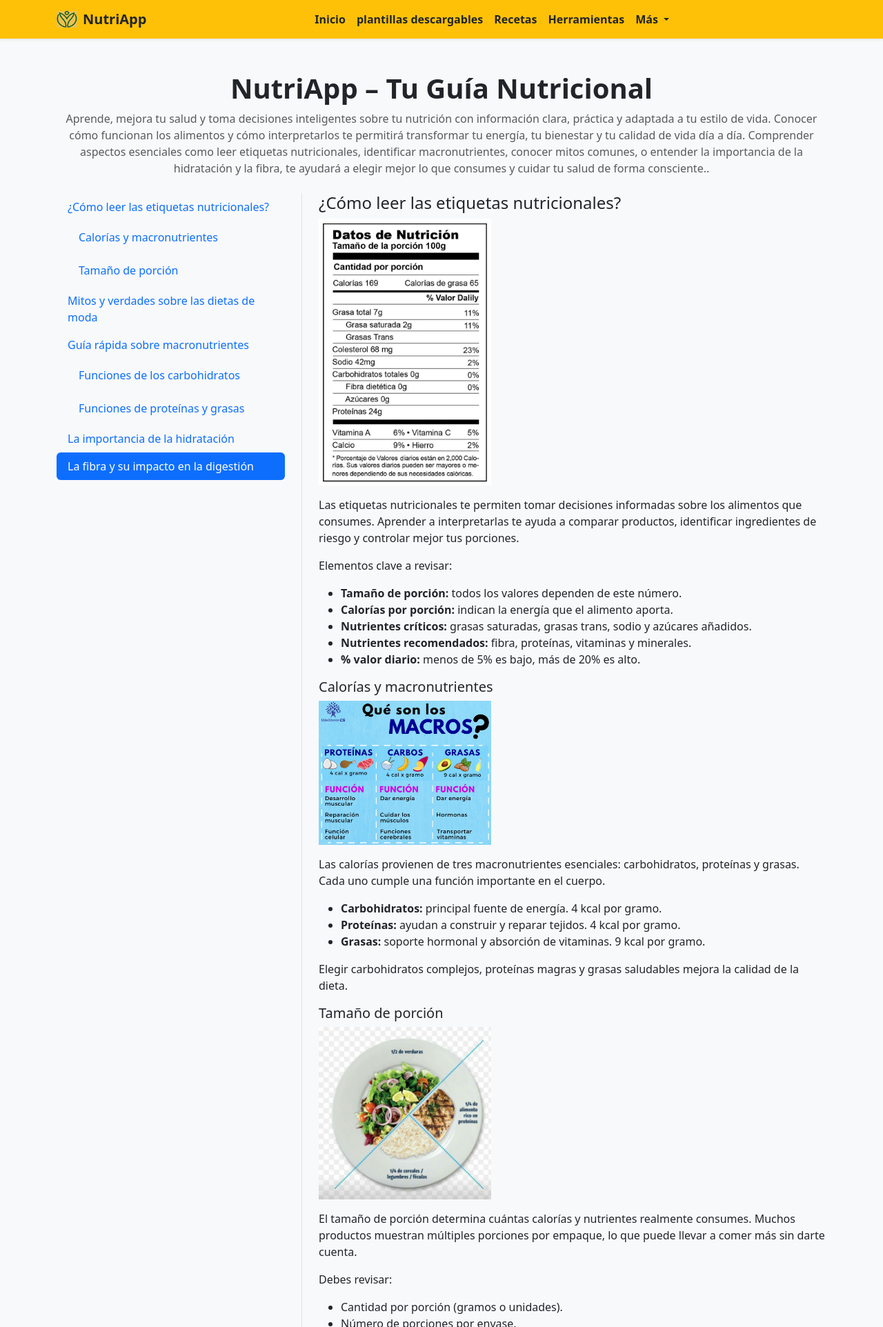
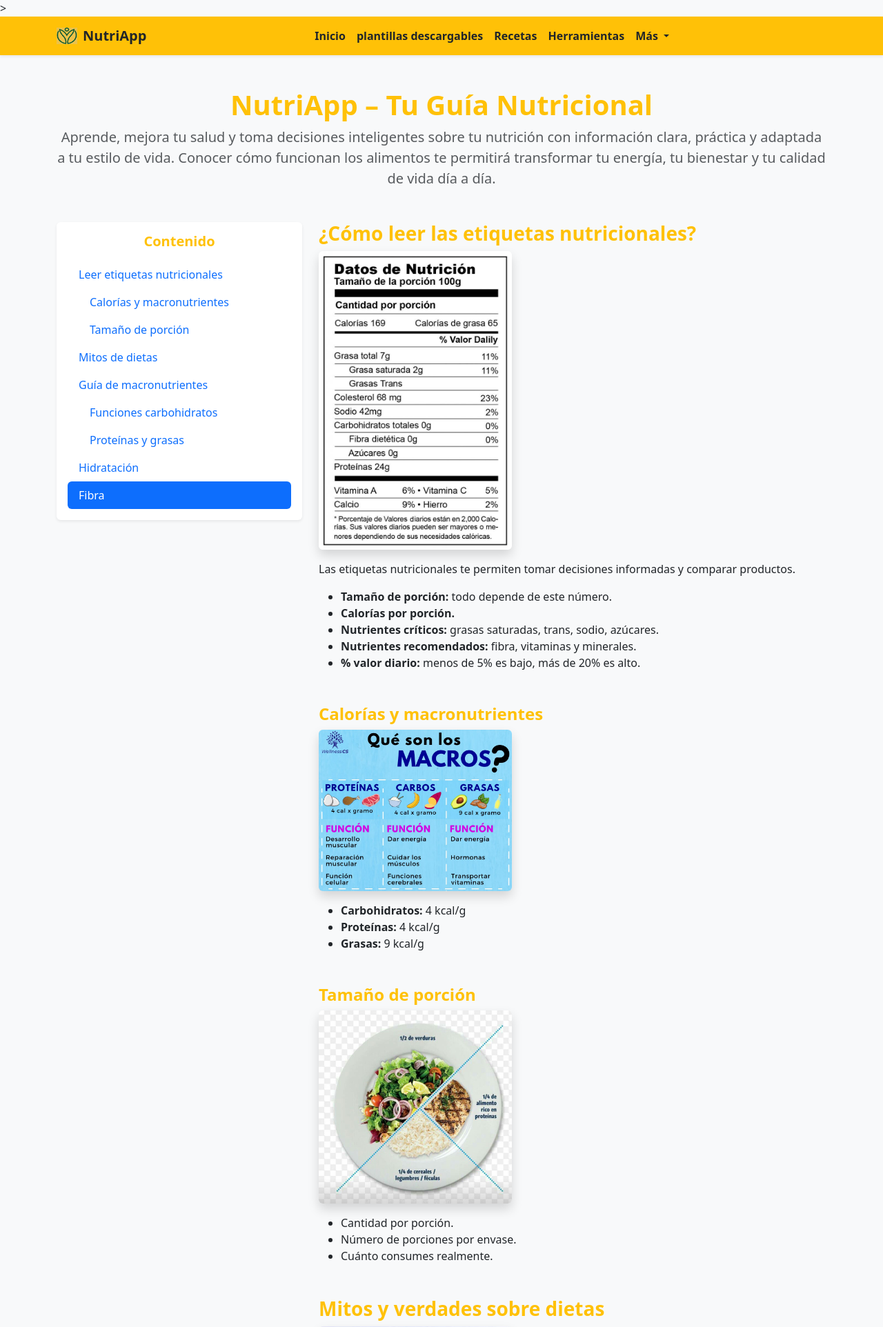
Before and after one commit to luzzz06/NutriApp, a Flask app: page /inicio in a window 1280 px wide. Shown: the top 1924 px of the page at 69% size. Run offline with Flask 3, Linux system fonts and the light colour scheme.

Commit message:
holaaaaaaaaaaaaa

```diff
--- a/templates/base.html
+++ b/templates/base.html
@@ -8,7 +8,10 @@
 <link href="https://cdn.jsdelivr.net/npm/bootstrap@5.3.8/dist/css/bootstrap.min.css" rel="stylesheet" integrity="sha384-sRIl4kxILFvY47J16cr9ZwB07vP4J8+LH7qKQnuqkuIAvNWLzeN8tE5YBujZqJLB" crossorigin="anonymous">
   </head>
 
-  <body class="bg-light">
+  <body class="bg-light" data-bs-spy="scroll" data-bs-target="#navbar-info" data-bs-smooth-scroll="true" tabindex="0">
+>
+
+
 
 
 
--- a/templates/inicio.html
+++ b/templates/inicio.html
@@ -1,224 +1,162 @@
 {% extends "base.html" %}
 
-{% block title %}Inicio{% endblock %}
+{% block title %}Inicio | NutriApp{% endblock %}
 
 {% block contenido %}
 
 <div class="container mt-5">
 
-  <div class="text-center mb-4">
-    <h1 class="fw-bold">NutriApp – Tu Guía Nutricional </h1>
-    <p class="text-muted">Aprende, mejora tu salud y toma decisiones inteligentes sobre tu nutrición con información clara, práctica y adaptada a tu estilo de vida. Conocer cómo funcionan los alimentos y cómo interpretarlos te permitirá transformar tu energía, tu bienestar y tu calidad de vida día a día.
-
-Comprender aspectos esenciales como leer etiquetas nutricionales, identificar macronutrientes, conocer mitos comunes, o entender la importancia de la hidratación y la fibra, te ayudará a elegir mejor lo que consumes y cuidar tu salud de forma consciente..</p>
+  <div class="text-center mb-5">
+    <h1 class="fw-bold text-warning">NutriApp – Tu Guía Nutricional</h1>
+    <p class="text-muted fs-5">
+      Aprende, mejora tu salud y toma decisiones inteligentes sobre tu nutrición con información clara,
+      práctica y adaptada a tu estilo de vida. Conocer cómo funcionan los alimentos te permitirá transformar
+      tu energía, tu bienestar y tu calidad de vida día a día.
+    </p>
   </div>
 
+  <div class="row">
 
+    <div class="col-md-4 mb-4">
+      <div class="card shadow-sm border-0 sticky-top">
+        <div class="card-body">
+          <h5 class="fw-bold text-warning text-center mb-3">Contenido</h5>
 
+          <nav id="navbar-info" class="nav nav-pills flex-column">
 
+            <a class="nav-link" href="#item-1">Leer etiquetas nutricionales</a>
 
-  <div class="row">
-    <div class="col-4">
-      <nav id="navbar-example3" class="h-100 flex-column align-items-stretch pe-4 border-end sticky-top">
-        <nav class="nav nav-pills flex-column">
-          <a class="nav-link" href="#item-1">¿Cómo leer las etiquetas nutricionales?</a>
-          <nav class="nav nav-pills flex-column">
-            <a class="nav-link ms-3 my-1" href="#item-1-1">Calorías y macronutrientes</a>
-            <a class="nav-link ms-3 my-1" href="#item-1-2">Tamaño de porción</a>
+            <a class="nav-link ms-3" href="#item-1-1">Calorías y macronutrientes</a>
+            <a class="nav-link ms-3" href="#item-1-2">Tamaño de porción</a>
+
+            <a class="nav-link" href="#item-2">Mitos de dietas</a>
+
+            <a class="nav-link" href="#item-3">Guía de macronutrientes</a>
+
+            <a class="nav-link ms-3" href="#item-3-1">Funciones carbohidratos</a>
+            <a class="nav-link ms-3" href="#item-3-2">Proteínas y grasas</a>
+
+            <a class="nav-link" href="#item-4">Hidratación</a>
+            <a class="nav-link" href="#item-5">Fibra</a>
+
           </nav>
-          <a class="nav-link" href="#item-2">Mitos y verdades sobre las dietas de moda</a>
-          <a class="nav-link" href="#item-3">Guía rápida sobre macronutrientes</a>
-          <nav class="nav nav-pills flex-column">
-            <a class="nav-link ms-3 my-1" href="#item-3-1">Funciones de los carbohidratos</a>
-            <a class="nav-link ms-3 my-1" href="#item-3-2">Funciones de proteínas y grasas</a>
-          </nav>
-          <a class="nav-link" href="#item-4">La importancia de la hidratación</a>
-          <a class="nav-link" href="#item-5">La fibra y su impacto en la digestión</a>
-        </nav>
-      </nav>
+
+        </div>
+      </div>
     </div>
 
 
-    <div class="col-8">
-      <div data-bs-spy="scroll" data-bs-target="#navbar-example3" data-bs-smooth-scroll="true" class="scrollspy-example-2" tabindex="0">
-        <div id="item-1">
-          <h4>¿Cómo leer las etiquetas nutricionales?</h4>
-          <img src="{{ url_for('static', filename='inic/etiqueta.jpg') }}" width="250" class="mb-3">
-          <p>
-            Las etiquetas nutricionales te permiten tomar decisiones informadas sobre los alimentos que consumes.
-            Aprender a interpretarlas te ayuda a comparar productos, identificar ingredientes de riesgo y controlar
-            mejor tus porciones.
-          </p>
-          <p>
-            Elementos clave a revisar:
-          </p>
+    <div class="col-md-8">
+        <div id="item-1" class="mb-5">
+          <h3 class="fw-bold text-warning">¿Cómo leer las etiquetas nutricionales?</h3>
+          <img src="{{ url_for('static', filename='inic/etiqueta.jpg') }}" class="rounded shadow mb-3" width="280">
+
+          <p>Las etiquetas nutricionales te permiten tomar decisiones informadas y comparar productos.</p>
+
           <ul>
-            <li><b>Tamaño de porción:</b> todos los valores dependen de este número.</li>
-            <li><b>Calorías por porción:</b> indican la energía que el alimento aporta.</li>
-            <li><b>Nutrientes críticos:</b> grasas saturadas, grasas trans, sodio y azúcares añadidos.</li>
-            <li><b>Nutrientes recomendados:</b> fibra, proteínas, vitaminas y minerales.</li>
+            <li><b>Tamaño de porción:</b> todo depende de este número.</li>
+            <li><b>Calorías por porción.</b></li>
+            <li><b>Nutrientes críticos:</b> grasas saturadas, trans, sodio, azúcares.</li>
+            <li><b>Nutrientes recomendados:</b> fibra, vitaminas y minerales.</li>
             <li><b>% valor diario:</b> menos de 5% es bajo, más de 20% es alto.</li>
           </ul>
         </div>
 
-        <div id="item-1-1">
-          <h5>Calorías y macronutrientes</h5>
-          <img src="{{ url_for('static', filename='inic/macros.jpg') }}" width="250" class="mb-3">
-          <p>
-            Las calorías provienen de tres macronutrientes esenciales: carbohidratos, proteínas y grasas. Cada uno cumple una
-            función importante en el cuerpo.
-          </p>
+        <div id="item-1-1" class="mb-5">
+          <h4 class="fw-bold text-warning">Calorías y macronutrientes</h4>
+          <img src="{{ url_for('static', filename='inic/macros.jpg') }}" class="rounded shadow mb-3" width="280">
+
           <ul>
-            <li><b>Carbohidratos:</b> principal fuente de energía. 4 kcal por gramo.</li>
-            <li><b>Proteínas:</b> ayudan a construir y reparar tejidos. 4 kcal por gramo.</li>
-            <li><b>Grasas:</b> soporte hormonal y absorción de vitaminas. 9 kcal por gramo.</li>
-          </ul>
-          <p>
-            Elegir carbohidratos complejos, proteínas magras y grasas saludables mejora la calidad de la dieta.
-          </p>
-        </div>
-
-
-        <div id="item-1-2">
-          <h5>Tamaño de porción</h5>
-          <img src="{{ url_for('static', filename='inic/porcion.jpg') }}" width="250" class="mb-3">
-          <p>
-            El tamaño de porción determina cuántas calorías y nutrientes realmente consumes.
-            Muchos productos muestran múltiples porciones por empaque, lo que puede llevar a comer
-            más sin darte cuenta.
-          </p>
-          <p>
-            Debes revisar:
-          </p>
-          <ul>
-            <li>Cantidad por porción (gramos o unidades).</li>
-            <li>Número de porciones por envase.</li>
-            <li>Si realmente consumes más de una porción.</li>
+            <li><b>Carbohidratos:</b> 4 kcal/g</li>
+            <li><b>Proteínas:</b> 4 kcal/g</li>
+            <li><b>Grasas:</b> 9 kcal/g</li>
           </ul>
         </div>
 
-
-        <div id="item-2">
-          <h4>Mitos y verdades sobre las dietas de moda</h4>
-          <img src="{{ url_for('static', filename='inic/dietas.jpg') }}" width="250" class="mb-3">
-          <p>Existen muchas dietas populares, pero no todas están respaldadas por evidencia científica.</p>
+        <div id="item-1-2" class="mb-5">
+          <h4 class="fw-bold text-warning">Tamaño de porción</h4>
+          <img src="{{ url_for('static', filename='inic/porcion.jpg') }}" class="rounded shadow mb-3" width="280">
 
           <ul>
-            <li><b>Mito:</b> Las dietas detox limpian el cuerpo.
-                <b>Verdad:</b> El hígado y los riñones ya realizan esa función.</li>
-
-            <li><b>Mito:</b> La dieta keto es ideal para cualquiera.
-                <b>Verdad:</b> Puede ser riesgosa para personas con diabetes o problemas renales.</li>
-
-            <li><b>Mito:</b> Saltarse comidas ayuda a bajar de peso.
-                <b>Verdad:</b> Puede provocar rebote y atracones.</li>
-
-            <li><b>Mito:</b> Comer tarde engorda.
-                <b>Verdad:</b> Engorda el exceso calórico, no la hora.</li>
-
-            <li><b>Mito:</b> Los suplementos reemplazan alimentos reales.
-                <b>Verdad:</b> No aportan fibra ni antioxidantes naturales.</li>
+            <li>Cantidad por porción.</li>
+            <li>Número de porciones por envase.</li>
+            <li>Cuánto consumes realmente.</li>
           </ul>
         </div>
 
-        <div id="item-3">
-          <h4>Guía rápida sobre macronutrientes</h4>
-          <img src="{{ url_for('static', filename='inic/macronutrientes.jpg') }}" width="250" class="mb-3">
-          <p>
-            Los macronutrientes son esenciales para la energía, la recuperación muscular y el funcionamiento del cuerpo.
-            Deben estar equilibrados diariamente.
-          </p>
+        <div id="item-2" class="mb-5">
+          <h3 class="fw-bold text-warning">Mitos y verdades sobre dietas</h3>
+
+          <img src="{{ url_for('static', filename='inic/dietas.jpg') }}" class="rounded shadow mb-3" width="280">
+
           <ul>
-            <li><b>Carbohidratos:</b> 45–65% de la energía diaria.</li>
-            <li><b>Proteínas:</b> 15–30% según actividad física.</li>
-            <li><b>Grasas saludables:</b> 20–35% del consumo total.</li>
+            <li><b>Mito:</b> Las dietas detox limpian el cuerpo. <b>Realidad:</b> El hígado ya lo hace.</li>
+            <li><b>Mito:</b> Saltar comidas adelgaza. <b>Realidad:</b> provoca rebotes.</li>
           </ul>
         </div>
 
+        <div id="item-3" class="mb-5">
+          <h3 class="fw-bold text-warning">Guía rápida sobre macronutrientes</h3>
+          <img src="{{ url_for('static', filename='inic/macronutrientes.jpg') }}" class="rounded shadow mb-3" width="280">
 
-        <div id="item-3-1">
-          <h5>Funciones de los carbohidratos</h5>
-          <img src="{{ url_for('static', filename='inic/carbohidratos.jpg') }}" width="250" class="mb-3">
-          <p>
-            Los carbohidratos son la fuente principal de energía y el cerebro depende de ellos para funcionar correctamente.
-          </p>
           <ul>
-            <li>Mantienen estables los niveles de glucosa.</li>
-            <li>Mejoran el rendimiento físico.</li>
-            <li>Aportan fibra que mejora la digestión.</li>
-            <li>Son necesarios para el funcionamiento del sistema nervioso.</li>
+            <li>Carbohidratos: 45–65%.</li>
+            <li>Proteínas: 15–30%.</li>
+            <li>Grasas saludables: 20–35%.</li>
           </ul>
         </div>
 
+        <div id="item-3-1" class="mb-5">
+          <h4 class="fw-bold text-warning">Funciones de los carbohidratos</h4>
+          <img src="{{ url_for('static', filename='inic/carbohidratos.jpg') }}" class="rounded shadow mb-3" width="260">
 
-        <div id="item-3-2">
-          <h5>Funciones de proteínas y grasas</h5>
-          <img src="{{ url_for('static', filename='inic/proteinasgrasas.jpg') }}" width="250" class="mb-3">
+          <ul>
+            <li>Principal fuente de energía.</li>
+            <li>Aportan fibra.</li>
+            <li>Mantienen glucosa estable.</li>
+          </ul>
+        </div>
+
+        <div id="item-3-2" class="mb-5">
+          <h4 class="fw-bold text-warning">Proteínas y grasas</h4>
+
+          <img src="{{ url_for('static', filename='inic/proteinasgrasas.jpg') }}" class="rounded shadow mb-3" width="260">
+
           <p><b>Proteínas:</b></p>
           <ul>
-            <li>Forman músculos y tejidos.</li>
-            <li>Producen hormonas y enzimas.</li>
-            <li>Aumentan la saciedad.</li>
-            <li>Fortalecen el sistema inmune.</li>
+            <li>Forman músculos.</li>
+            <li>Aumentan saciedad.</li>
           </ul>
 
           <p><b>Grasas saludables:</b></p>
           <ul>
             <li>Protegen órganos.</li>
-            <li>Favorecen la memoria y el rendimiento cerebral.</li>
-            <li>Ayudan a absorber vitaminas A, D, E y K.</li>
-            <li>Reducen inflamación.</li>
+            <li>Absorben vitaminas.</li>
           </ul>
         </div>
 
-        <div id="item-4">
-          <h4>La importancia de la hidratación</h4>
-          <img src="{{ url_for('static', filename='inic/agua.jpg') }}" width="250" class="mb-3">
-          <p>
-            El agua es esencial para todas las funciones del cuerpo. Mantiene la temperatura, transporta nutrientes y
-            mejora el rendimiento físico y mental.
-          </p>
-          <ul>
-            <li>Previene dolores de cabeza.</li>
-            <li>Evita la deshidratación.</li>
-            <li>Mejora la digestión.</li>
-            <li>Ayuda a regular el apetito.</li>
-          </ul>
+        <div id="item-4" class="mb-5">
+          <h3 class="fw-bold text-warning">La importancia de la hidratación</h3>
+          <img src="{{ url_for('static', filename='inic/agua.jpg') }}" class="rounded shadow mb-3" width="260">
         </div>
 
-        <div id="item-5">
-          <h4>La fibra y su impacto en la digestión</h4>
-          <img src="{{ url_for('static', filename='inic/fibra.jpg') }}" width="250" class="mb-3">
-          <p>
-            La fibra es fundamental para la salud digestiva y metabólica.
-          </p>
-          <ul>
-            <li>Regula el tránsito intestinal.</li>
-            <li>Controla los niveles de azúcar en sangre.</li>
-            <li>Reduce el colesterol LDL.</li>
-            <li>Ayuda a controlar el peso al aumentar la saciedad.</li>
-            <li>Alimenta bacterias buenas del intestino.</li>
-          </ul>
+        <div id="item-5" class="mb-5">
+          <h3 class="fw-bold text-warning">La fibra y su impacto</h3>
+          <img src="{{ url_for('static', filename='inic/fibra.jpg') }}" class="rounded shadow mb-3" width="260">
         </div>
-
 
       </div>
     </div>
+
   </div>
 
-
   <div class="text-center mt-5">
-    <h3 class="fw-bold">Planillas de ejercicios básicos para complementar la nutrición.</h3>
-
-
-<div class="text-center mt-4">
-  <a href="https://1drv.ms/w/c/523c17b85c45ac12/IQBVi3yH6C7-T45KGN6dV6fwAQMMRPsLgGmcgRqefCJxrJk?e=djAUcL"
-     class="btn btn-primary btn-lg"
-     download>
-     Descargar documento
-  </a>
-</div>
-
+    <h3 class="fw-bold">¿Listo para mejorar tus hábitos?</h3>
+    <p>Explora más recursos, registra tus comidas y controla tu progreso.</p>
+    <a href="{{ url_for('sesion') }}"
+     class="btn btn-warning fw-bold px-4 py-2 rounded-pill">
+     Comenzar ahora</a>
+  </div>
 
 </div>
 
```
Also changed, not shown: templates/plantillas.html (+39 -11 lines).
